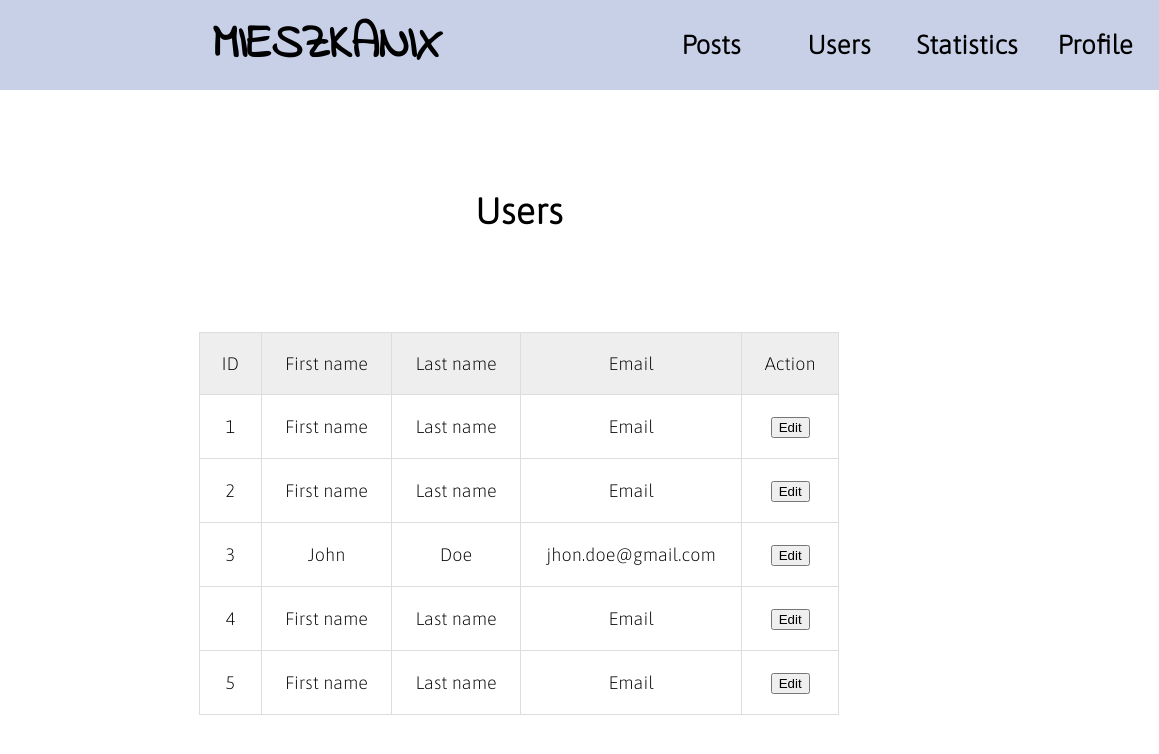
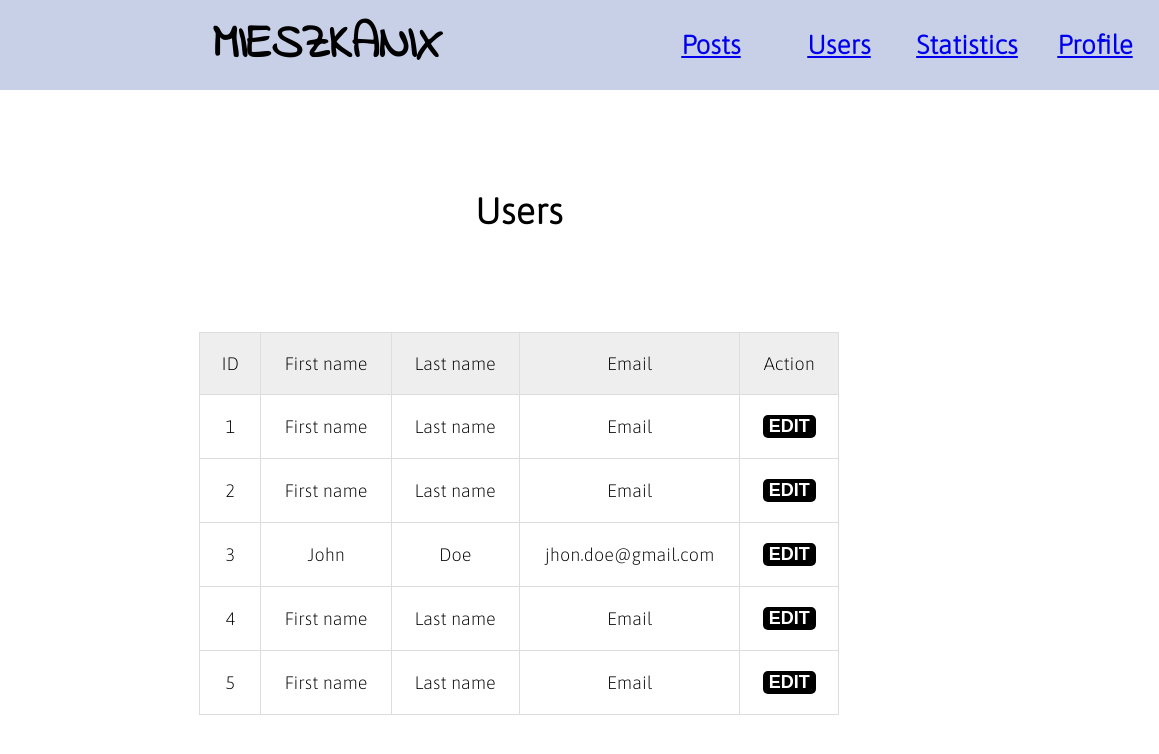
Before and after one commit to chati112/Mieszkanix, a plain HTML site: page users.html in a window 1280 px wide. Shown: the full height of the page, 121-1280 px from the left. Drawn offline with Linux system fonts and the light colour scheme.

Commit message:
Add files via upload

```diff
--- a/users.html
+++ b/users.html
@@ -17,10 +17,10 @@
             <a href="../index.html"><img src="/img/logo.JPG" width="105" id="logo"></a>
         </div>
         <div class="name"><p><h1>MIESZKANIX</h1></p></div>
-        <div class="f"><h1>Posts</h1></div>
-        <div class="s"><h1>Users</h1></div>
-        <div class="r"><h1>Statistics </h1></div>
-        <div class="a"><h1>Profile</h1></div>
+        <div class="f"><a href="posts.html"><h1>Posts</h1></a></div>
+        <div class="s"><a href="users.html"><h1>Users</h1></a></div>
+        <div class="r"><a href="statistics.html"><h1>Statistics</h1></a></div>
+        <div class="a"><a href="profile.html"><h1>Profile</h1></a></div>
     </div>
     <div class="content">
 
@@ -41,35 +41,35 @@
                     <td>First name</td>
                     <td>Last name</td>
                     <td>Email</td>
-                    <td><button>Edit</button></td>
+                    <td><button id="button-EDIT"><b>EDIT</b></button></td>
                 </tr>
                 <tr>
                     <td>2</td>
                     <td>First name</td>
                     <td>Last name</td>
                     <td>Email</td>
-                    <td><button>Edit</button></td>
+                    <td><button id="button-EDIT"><b>EDIT</b></button></td>
                 </tr>
                 <tr>
                     <td>3</td>
                     <td>John	</td>
                     <td>Doe</td>
                     <td>jhon.doe@gmail.com</td>
-                    <td><button >Edit</button></td>
+                    <td><button id="button-EDIT"><b>EDIT</b></button></td>
                 </tr>
                 <tr>
                     <td>4</td>
                     <td>First name</td>
                     <td>Last name</td>
                     <td>Email</td>
-                    <td><button>Edit</button></td>
+                    <td><button id="button-EDIT"><b>EDIT</b></button></td>
                 </tr>
                 <tr>
                     <td>5</td>
                     <td>First name</td>
                     <td>Last name</td>
                     <td>Email</td>
-                    <td><button>Edit</button></td>
+                    <td><button id="button-EDIT"><b>EDIT</b></button></td>
                 </tr>
             </tbody>
         </table>
```
